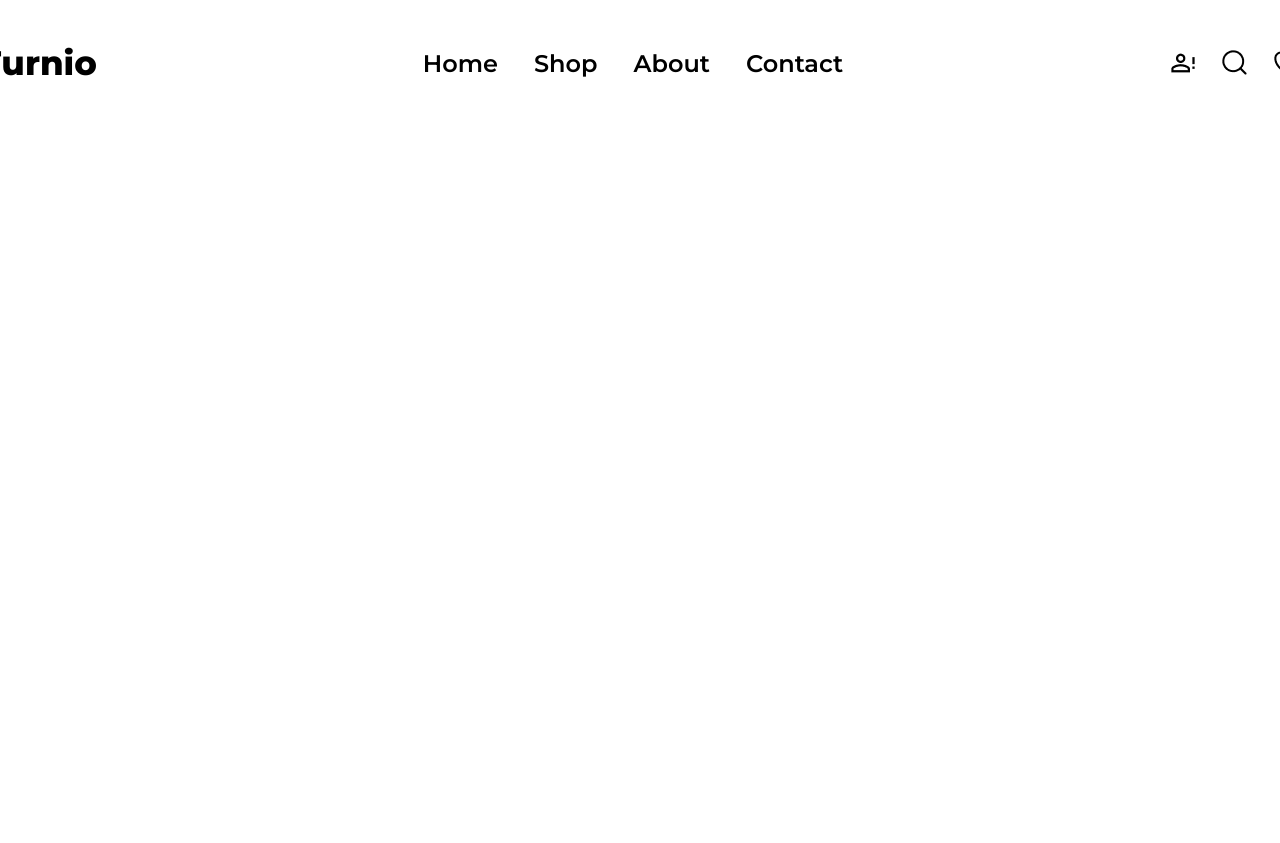
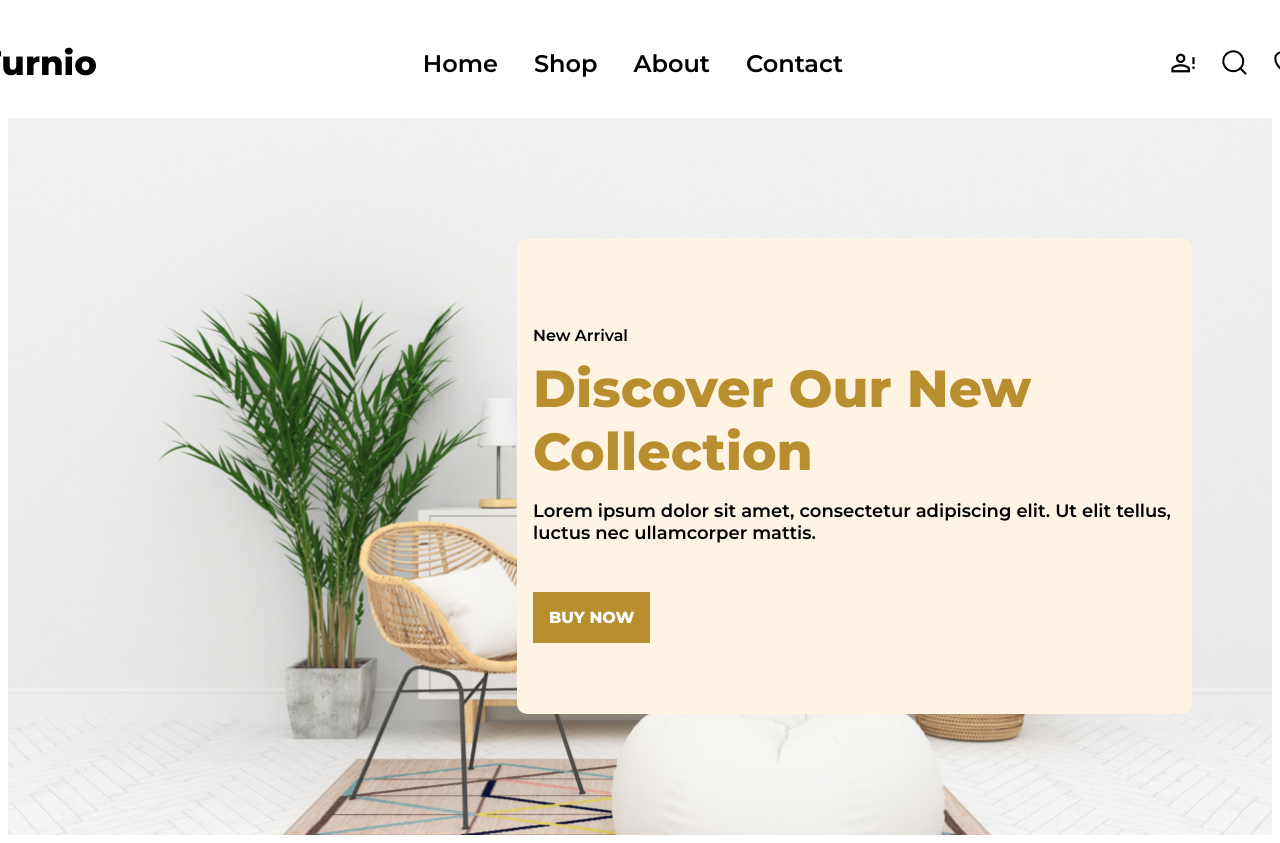
Before and after one commit to R0hanNayan/Furnio, a React (Create React App) app: page / in a window 1280 px wide. Shown: the top 843 px of the page. Before the commit the page ends 800 px from the top, so only its background shows below. Built offline with nearby package versions, Linux system fonts and the light colour scheme.

Commit message:
Added Home Page

```diff
--- a/src/App.css
+++ b/src/App.css
@@ -3,7 +3,6 @@
   flex-direction: column;
   align-items: center;
   justify-content: center;
-  gap: 4rem;
   width: 100%;
   height: 100%;
 }
--- a/src/App.js
+++ b/src/App.js
@@ -1,10 +1,12 @@
 import './App.css';
+import Home from './components/Home/Home';
 import Navbar from './components/Navbar/Navbar';
 
 function App() {
   return (
     <div className="App">
       <Navbar />
+      <Home />
     </div>
   );
 }
--- /dev/null
+++ b/src/components/Home/Home.jsx
@@ -0,0 +1,17 @@
+import React from 'react';
+import './home.css';
+
+const Home = () => {
+  return (
+    <div className='home-container'>
+        <div className='home-intro'>
+            <p className='home-intro-p1'>New Arrival</p>
+            <p className='home-intro-p2'>Discover Our New Collection</p>
+            <p className='home-intro-p3'>Lorem ipsum dolor sit amet, consectetur adipiscing elit. Ut elit tellus, luctus nec ullamcorper mattis.</p>
+            <button className='home-intro-btn'>BUY NOW</button>
+        </div>
+    </div>
+  )
+}
+
+export default Home
--- /dev/null
+++ b/src/components/Home/home.css
@@ -0,0 +1,67 @@
+.home-container {
+    position: relative;
+    width: 100%;
+    height: 44.802rem;
+    background-image: url('../../assets/home-bg1.png');
+    background-size: cover;
+    background-repeat: no-repeat;
+    background-position: center center;
+    display: flex;
+    flex-direction: row;
+    align-items: center;
+    justify-content: flex-end;
+}
+
+.home-intro{
+    width: 40.188rem;
+    height: 27.688rem;
+    background-color: #FFF3E3;
+    border-radius: 0.625rem;
+    margin-right: 5rem;
+    display: flex;
+    flex-direction: column;
+    justify-content: center;
+    align-items: flex-start;
+    padding: 1rem;
+}
+
+.home-intro-p1{
+    font-family: "Montserrat", sans-serif;
+    font-size: 1rem;
+    font-optical-sizing: auto;
+    font-weight: 600;
+    font-style: normal;
+    margin-bottom: -2.5rem;
+}
+
+.home-intro-p2{
+    font-family: "Montserrat", sans-serif;
+    font-size: 3.25rem;
+    font-optical-sizing: auto;
+    font-weight: 800;
+    font-style: normal;
+    color: #B88E2F;
+    margin-bottom: -0.1rem;
+}
+
+.home-intro-p3{
+    font-family: "Montserrat", sans-serif;
+    font-size: 1.125rem;
+    font-optical-sizing: auto;
+    font-weight: 600;
+    font-style: normal;
+    margin-bottom: 3rem;
+}
+
+.home-intro-btn{
+    padding: 1rem;
+    outline: none;
+    border: none;
+    font-family: "Montserrat", sans-serif;
+    font-size: 1rem;
+    font-optical-sizing: auto;
+    font-weight: 800;
+    font-style: normal;
+    background-color: #B88E2F;
+    color: white;
+}
```
Also changed, not shown: src/assets/home-bg1.png (added).
